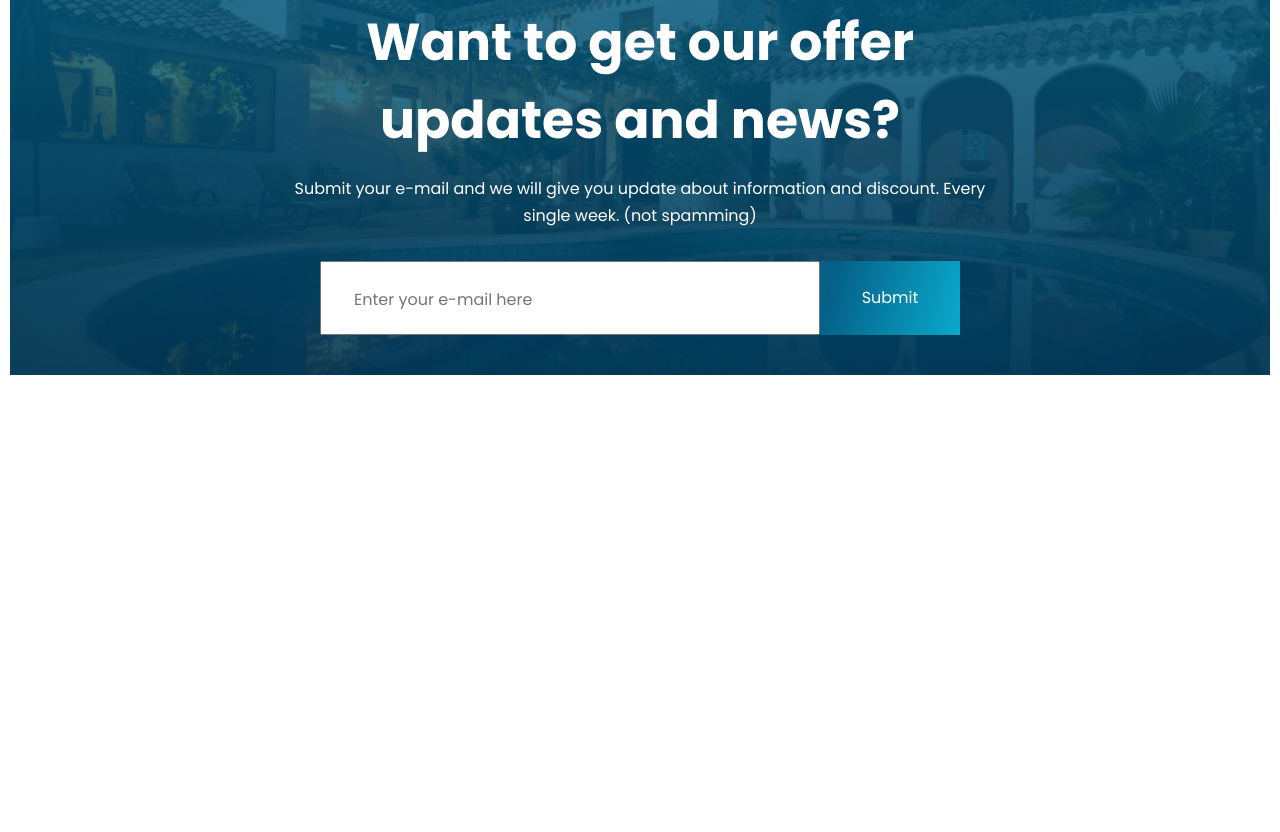
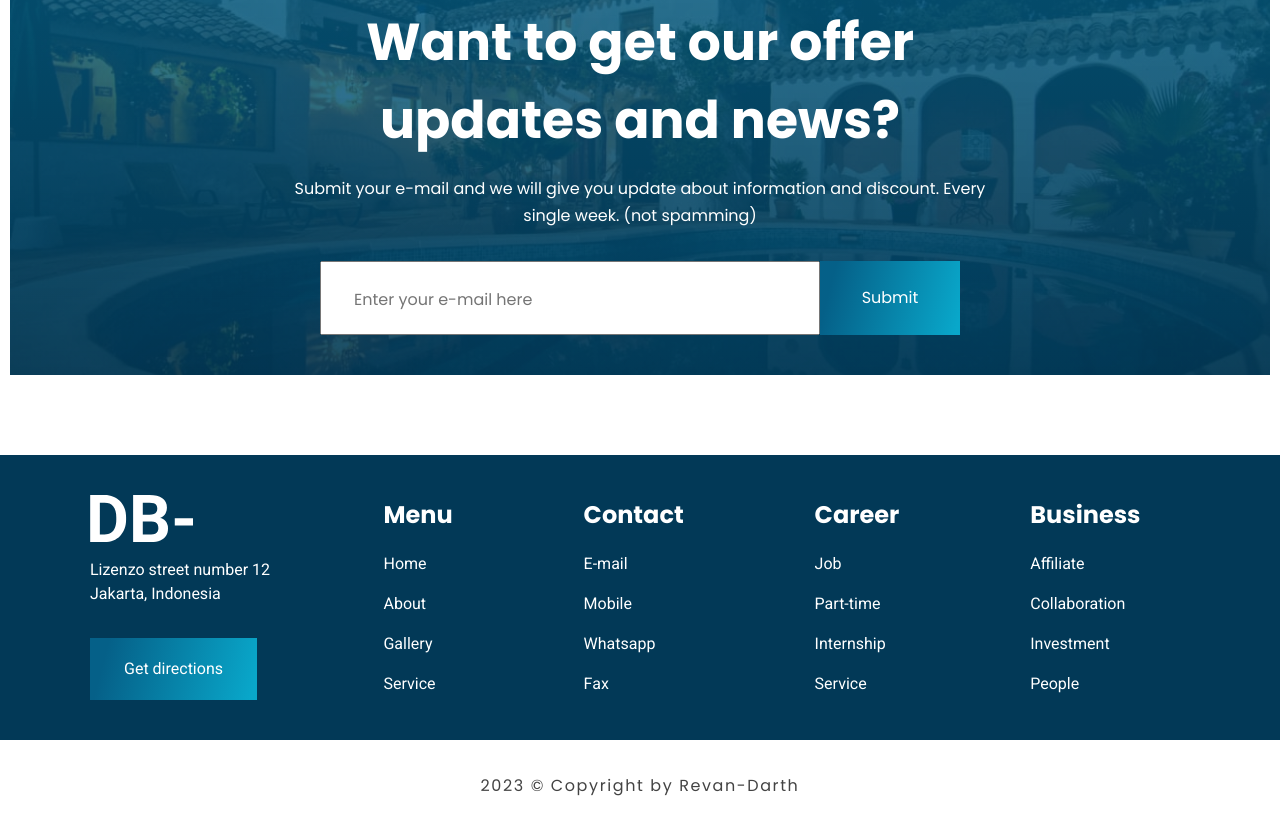
Before and after one commit to Revan-Darth/Revan-Darth.project-19.github.io, a plain HTML site: page index.html in a window 1280 px wide. Shown: the part 5089-5921 px from the top of the page. Before the commit the page ends 5544 px from the top, so only its background shows below. Drawn offline with Linux system fonts and the light colour scheme.

Commit message:
Footer Added

```diff
--- a/index.html
+++ b/index.html
@@ -21,7 +21,7 @@
 			<header class="header">
 				<div class="header__container">
 					<nav class="header__header">
-						<a class="header__logo" href="#">
+						<a class="header__logo logo" href="#">
 							<img src="images/icons/DB-logo.svg" alt="Logo">
 						</a>
 						<div class="header__menu">
@@ -289,13 +289,75 @@
 								<h3 class="subscribe__title">Want to get our offer updates and news?</h3>
 								<p class="subscribe__descr">Submit your e-mail and we will give you update about information and discount. Every single week. (not spamming)</p>
 								<form class="subscribe__form" action="#">
-									<input class="subscribe__inp" type="text" placeholder="Enter your e-mail here">
+									<input class="subscribe__inp" type="email" inputmode="email" placeholder="Enter your e-mail here">
 									<button class="subscribe__btn button">Submit</button>
 								</form>
 							</div>
 						</div>
 					</div>
 				</section>
+				<footer class="footer">
+					<div class="footer__container">
+						<div class="footer__inner">
+							<div class="footer__info">
+								<a class="footer__logo logo" href="#">
+									<img src="images/icons/DB-logo.svg" alt="Logo">
+								</a>
+								<p class="footer__descr">
+									Lizenzo street number 12 Jakarta, Indonesia
+								</p>
+								<a class="footer__btn button" href="#">Get directions</a>
+							</div>
+							<nav class="footer__navigation">
+								<ul class="footer__list">
+									<li class="footer__list-item">
+										<span class="footer__list-title">Menu</span>
+										<ul class="footer__sublist">
+											<li class="footer__sublist-item"><a class="footer__sublist-link" href="#">Home</a></li>
+											<li class="footer__sublist-item"><a class="footer__sublist-link" href="#">About</a></li>
+											<li class="footer__sublist-item"><a class="footer__sublist-link" href="#">Gallery</a></li>
+											<li class="footer__sublist-item"><a class="footer__sublist-link" href="#">Service</a></li>
+										</ul>
+									</li>
+									<li class="footer__list-item">
+										<span class="footer__list-title">Contact</span>
+										<ul class="footer__sublist">
+											<li class="footer__sublist-item"><a class="footer__sublist-link" href="#">E-mail</a></li>
+											<li class="footer__sublist-item"><a class="footer__sublist-link" href="#">Mobile</a></li>
+											<li class="footer__sublist-item"><a class="footer__sublist-link" href="#">Whatsapp</a></li>
+											<li class="footer__sublist-item"><a class="footer__sublist-link" href="#">Fax</a></li>
+										</ul>
+									</li>
+									<li class="footer__list-item">
+										<span class="footer__list-title">Career</span>
+										<ul class="footer__sublist">
+											<li class="footer__sublist-item"><a class="footer__sublist-link" href="#">Job</a></li>
+											<li class="footer__sublist-item"><a class="footer__sublist-link" href="#">Part-time</a></li>
+											<li class="footer__sublist-item"><a class="footer__sublist-link" href="#">Internship</a></li>
+											<li class="footer__sublist-item"><a class="footer__sublist-link" href="#">Service</a></li>
+										</ul>
+									</li>
+									<li class="footer__list-item">
+										<span class="footer__list-title">Business</span>
+										<ul class="footer__sublist">
+											<li class="footer__sublist-item"><a class="footer__sublist-link" href="#">Affiliate</a></li>
+											<li class="footer__sublist-item"><a class="footer__sublist-link" href="#">Collaboration</a></li>
+											<li class="footer__sublist-item"><a class="footer__sublist-link" href="#">Investment</a></li>
+											<li class="footer__sublist-item"><a class="footer__sublist-link" href="#">People</a></li>
+										</ul>
+									</li>
+								</ul>
+							</nav>
+						</div>
+					</div>
+				</footer>
+				<div class="sub-footer">
+					<div class="sub-footer__container">
+						<p class="sub-footer__copy">
+							2023 © Copyright by Revan-Darth
+						</p>
+					</div>
+				</div>
 			</main>
 		</div>
 
--- a/scss/style.scss
+++ b/scss/style.scss
@@ -150,6 +150,21 @@ img{
 		margin-bottom: 2rem;
 	}
 	&__link {}
+}
+.header-page{
+	min-height: 50vh;
+	&::after,
+	&::before,
+	.header__content::before{
+		display: none;
+	}
+	.header__text{
+		margin: 0 auto;
+		text-align: center;
+	}
+	&.about{
+		background: linear-gradient(0deg, rgba(2, 57, 87, 0.1)), url('../images/content/design-bg.jpg')center / cover no-repeat;
+	}
 }
 #main{}
 .title-section{
@@ -594,5 +609,68 @@ img{
 		cursor: pointer;
 	}
 }
+.footer {
+	font-family: 'Roboto', sans-serif;
+	background-color: #023957;
+	color: #fff;
+	padding: 5vh 0;
+	&__container {}
+	&__inner {
+		max-width: 1100px;
+		width: 100%;
+		margin: 0 auto;
+		display: flex;
+	}
+	&__info {
+		flex: 0 0 180px;
+		margin-right: 5vw;
+	}
+	&__logo {
+		display: inline-block;
+		margin-bottom: 1rem;
+	}
+	&__descr {
+		line-height: 150%;
+		margin-bottom: 2rem;
+	}
+	&__btn {}
+	&__navigation {
+		flex: 1 1 100%;
+	}
+	&__list {
+		display: flex;
+		justify-content: space-around;
+	}
+	&__list-item {
+		&:not(:last-child) {
+			margin-right: 2rem;
+		}
+	}
+	&__list-title {
+		display: inline-block;
+		font-family: 'Poppins', sans-serif;
+		font-size: rem(24);
+		line-height: 170%;
+		font-weight: 700;
+		margin-bottom: 1rem;
+	}
+	&__sublist {}
+	&__sublist-item {
+		line-height: 150%;
+		&:not(:last-child){
+			margin-bottom: 1rem;
+		}
+	}
+	&__sublist-link {}
+}
+.sub-footer {
+	padding: 2rem 0;
+	text-align: center;
+	line-height: 170%;
+	color: #434343;
+	letter-spacing: 0.1em;
+	&__container {}
+	&__copy {}
+}
 
 @import 'media';
```
Also changed, not shown: about.html (added, +153 -0 lines), css/style.min.css, images/content/design-bg.jpg (added).
